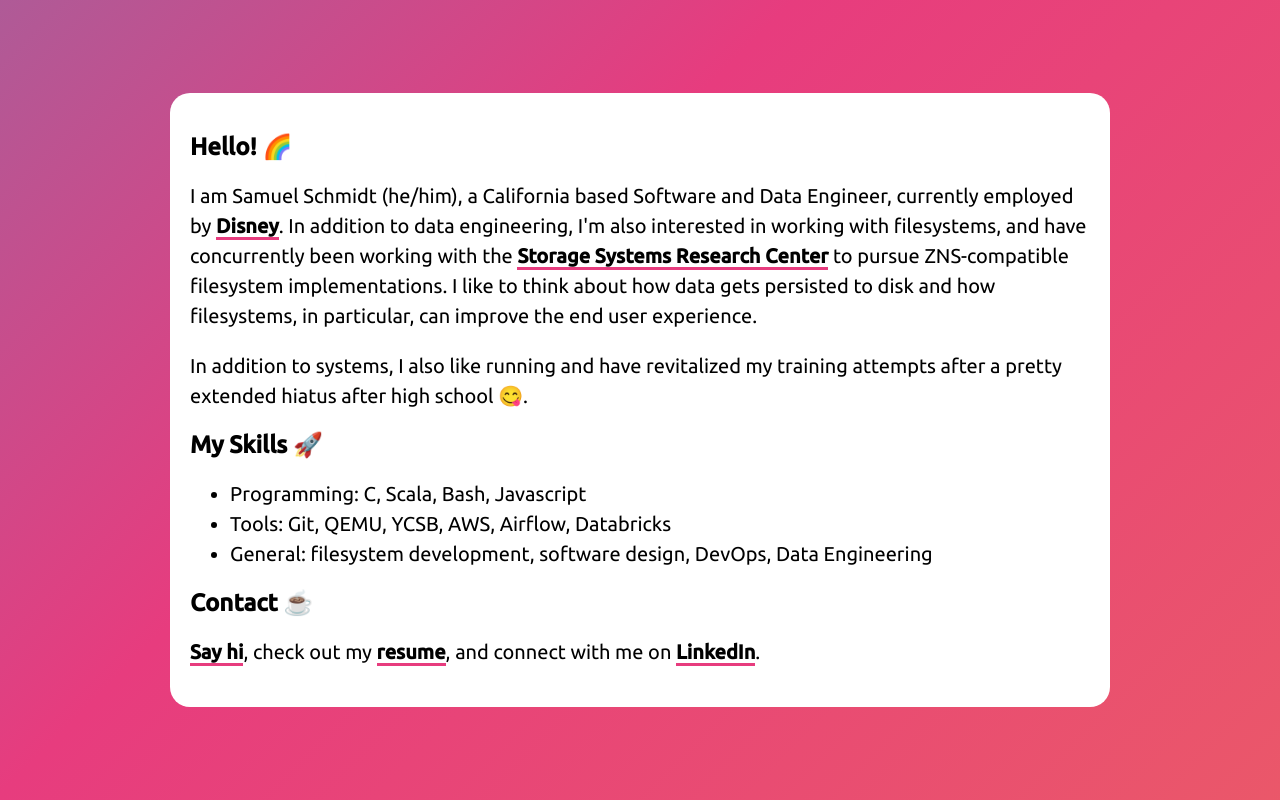
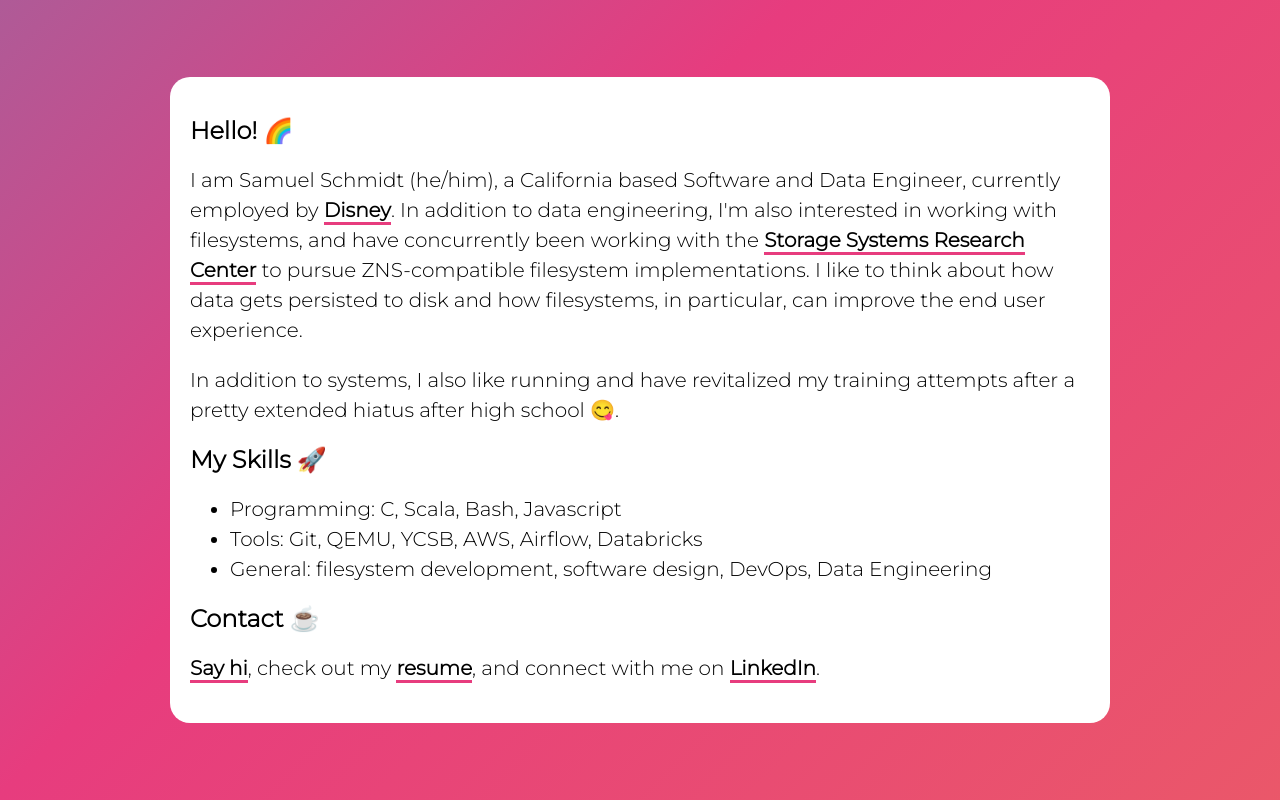
Before and after one commit to tdimhcsleumas/tdimhcsleumas.github.io, a plain HTML site: page index.html in a window 1280 px wide. Drawn offline with Linux system fonts and the light colour scheme.

Commit message:
use slightly better font

```diff
--- a/index.html
+++ b/index.html
@@ -5,7 +5,7 @@
     </title>
     <link rel="preconnect" href="https://fonts.googleapis.com">
     <link rel="preconnect" href="https://fonts.gstatic.com" crossorigin>
-    <link href="https://fonts.googleapis.com/css2?family=Ubuntu:wght@400;500&display=swap" rel="stylesheet">
+    <link href="https://fonts.googleapis.com/css2?family=Montserrat:wght@300&family=Ubuntu:wght@400;500&display=swap" rel="stylesheet">
     <link rel="stylesheet" href="style.css">
   </head>
   <body>
--- a/style.css
+++ b/style.css
@@ -28,7 +28,7 @@
 }
 
 html {
-    font-family: 'Ubuntu', sans-serif;
+    font-family: 'Montserrat', sans-serif;
 }
 
 p, li {
```
